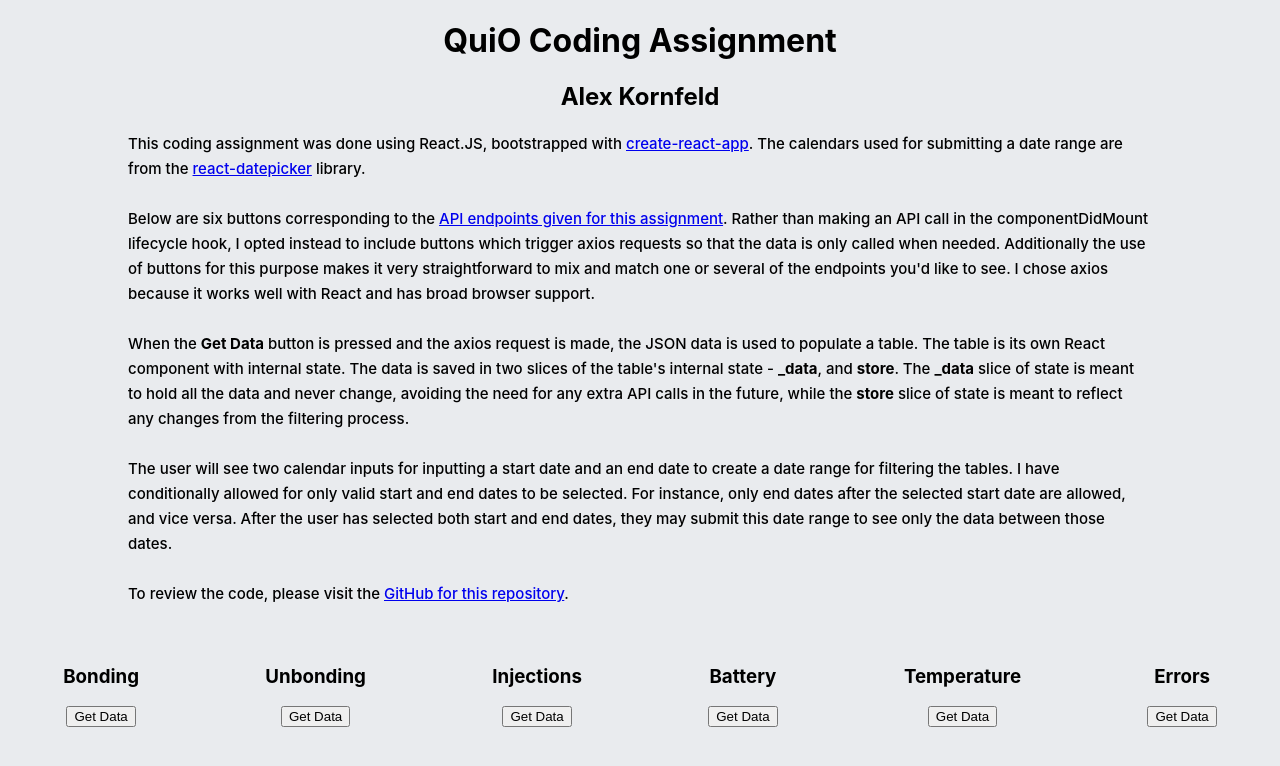
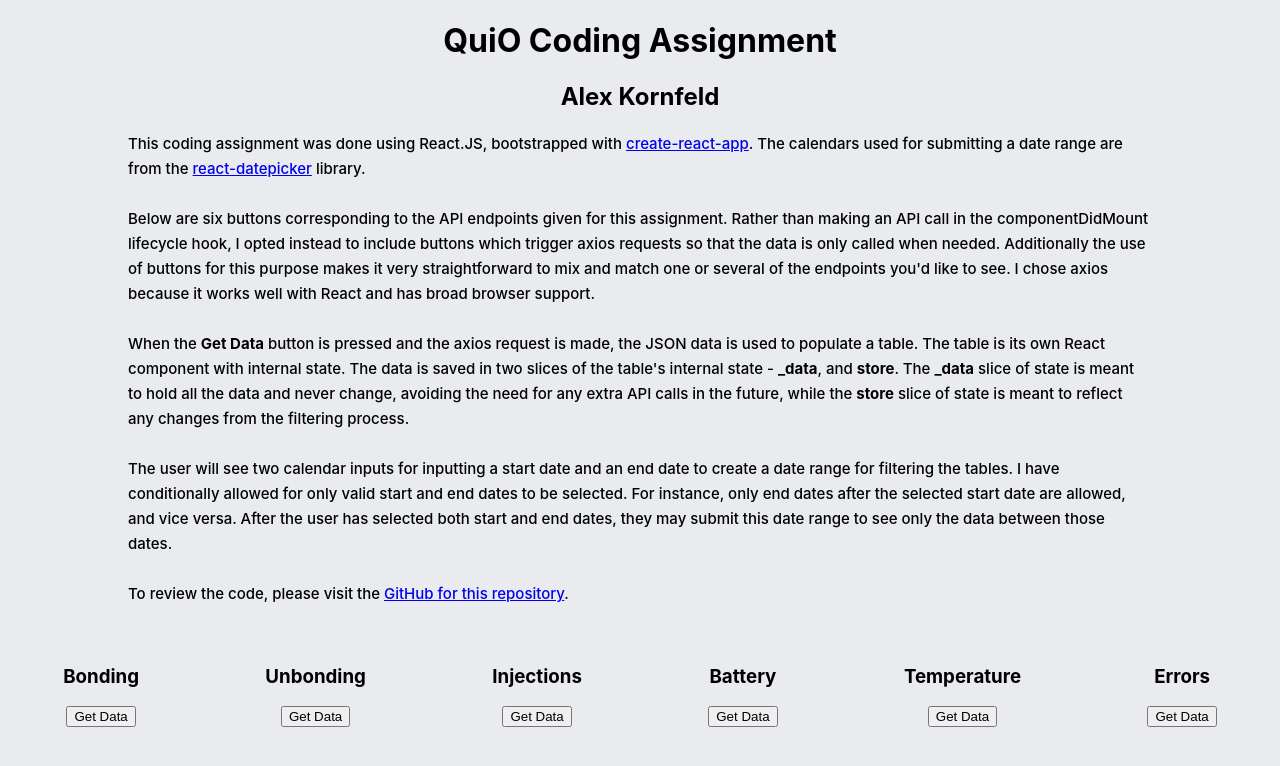
Before and after one commit to akorn3001/akorn3001.github.io-quio_assessment, a React (Create React App) app: page / in a window 1280 px wide. Shown: the top 766 px of the page. Built offline with nearby package versions, Linux system fonts and the light colour scheme.

Commit message:
Remove link for endpoints from readme and app.js

```diff
--- a/src/App.js
+++ b/src/App.js
@@ -17,7 +17,7 @@ class App extends Component {
             <br />
             <br />
             Below are six buttons corresponding to
-            the <a href="http://assignment.quio.com/">API endpoints given for this assignment</a>.
+            the API endpoints given for this assignment.
             Rather than making an API call in the componentDidMount lifecycle hook,
             I opted instead to include buttons which trigger axios requests so that
             the data is only called when needed. Additionally the use of buttons
```
Also changed, not shown: 1 other file (tests, documents, lock files or other folders).
